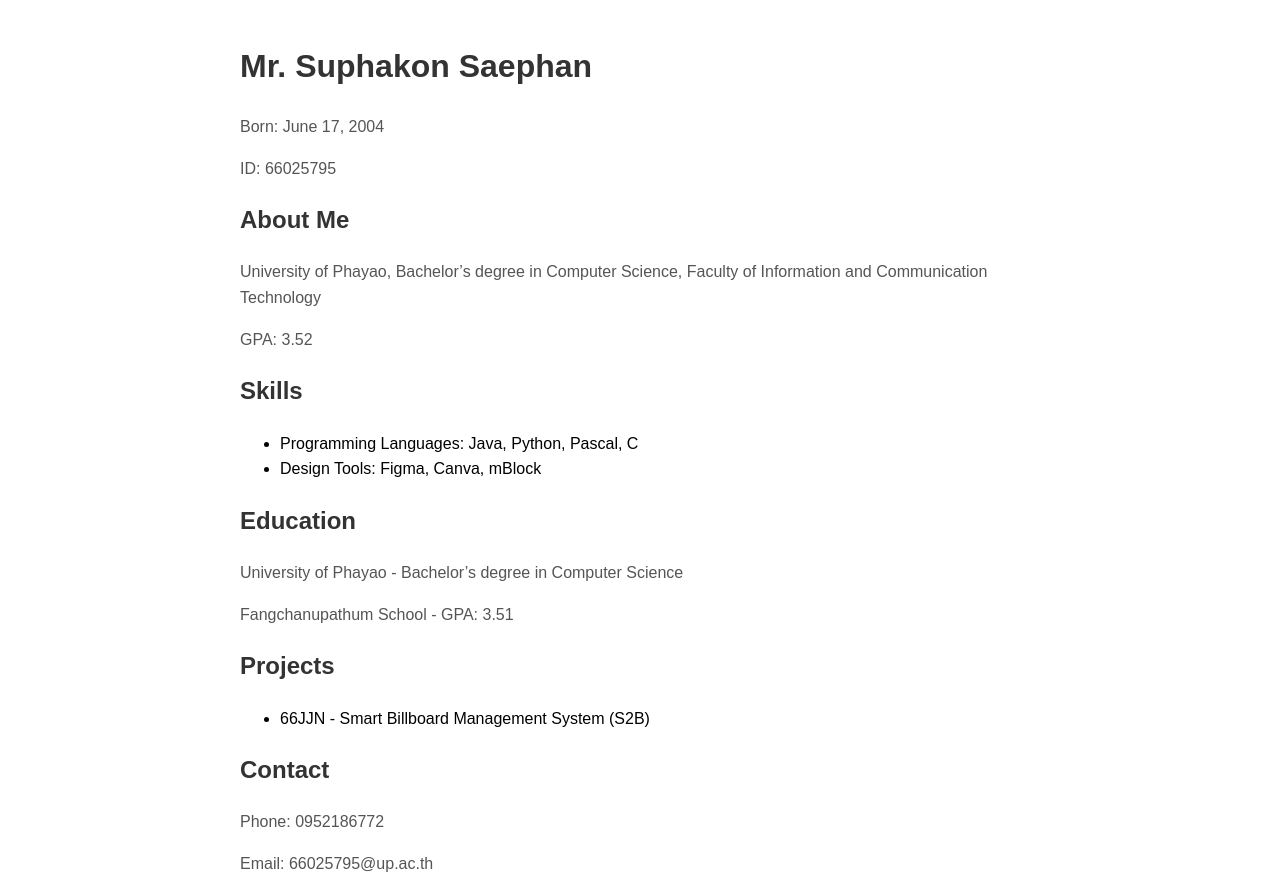
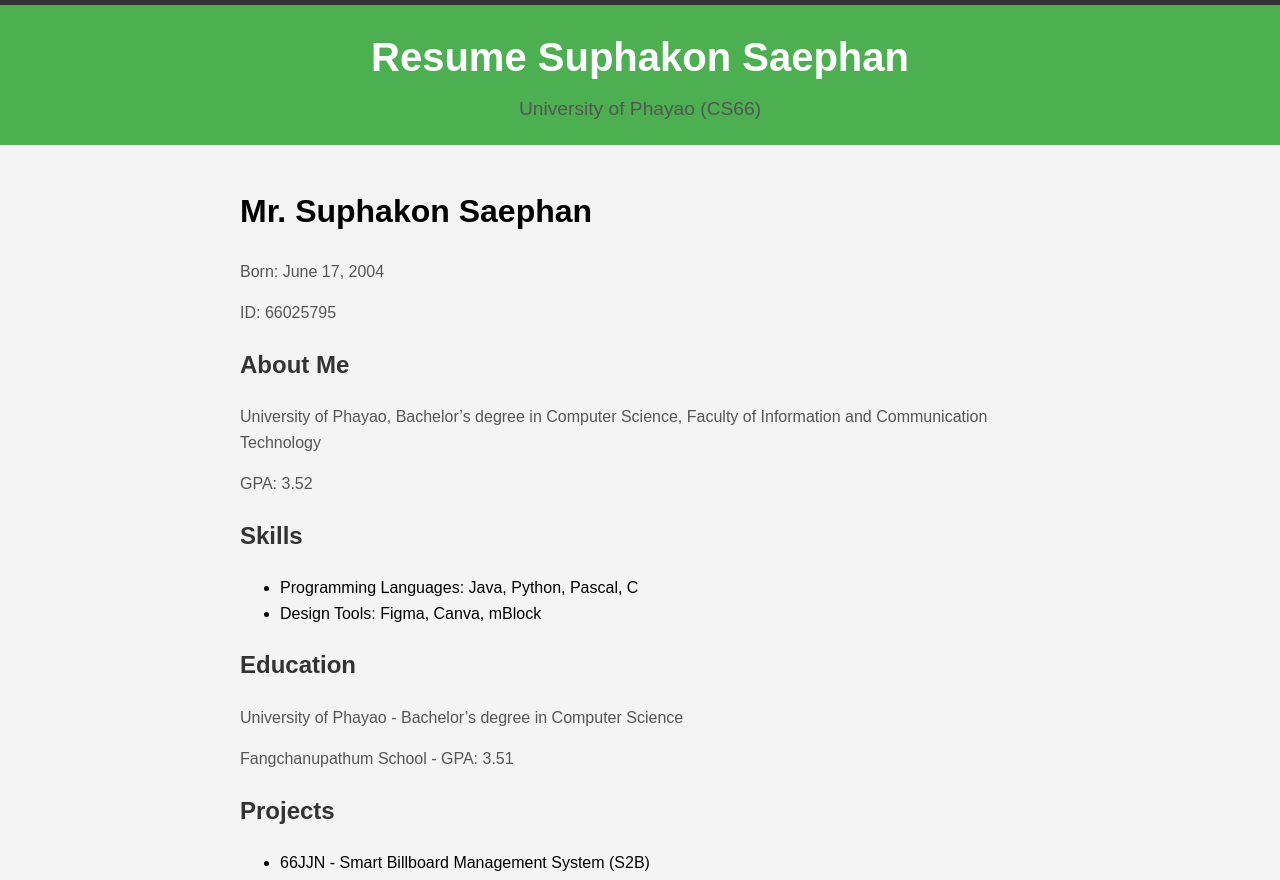
Before and after one commit to 66JJN/suphakon.github.io, a plain HTML site: page index.html in a window 1280 px wide. Shown: the top 880 px of the page. Drawn offline with Linux system fonts and the light colour scheme.

Commit message:
index.html

```diff
--- a/index.html
+++ b/index.html
@@ -9,24 +9,60 @@
             font-family: Arial, sans-serif;
             line-height: 1.6;
             margin: 0;
+            padding: 0;
+            background-color: #f4f4f4;
+        }
+
+        header {
+            background-color: #4CAF50;
+            color: white;
             padding: 20px;
+            text-align: center;
+            border-top: 5px solid #333;
         }
+
+        header h1 {
+            margin: 0;
+            font-size: 2.5em;
+        }
+
+        header p {
+            margin: 5px 0 0;
+            font-size: 1.2em;
+        }
+
         .container {
             max-width: 800px;
             margin: auto;
+            padding: 20px;
         }
-        h1, h2, h3 {
+
+        h2 {
             color: #333;
         }
+
         p {
             color: #555;
         }
+
         .section {
             margin-bottom: 20px;
+        }
+
+        iframe {
+            width: 100%;
+            height: 800px;
+            border: none;
         }
     </style>
 </head>
 <body>
+
+    <header>
+        <h1>Resume Suphakon Saephan</h1>
+        <p>University of Phayao (CS66)</p>
+    </header>
+
     <div class="container">
         <h1>Mr. Suphakon Saephan</h1>
         <p>Born: June 17, 2004</p>
@@ -69,7 +105,9 @@
             <h2>Languages</h2>
             <p>Thai, English</p>
         </div>
+
         <iframe src="66025795Resume.pdf" width="100%" height="800px"></iframe>
     </div>
+
 </body>
 </html>
```
